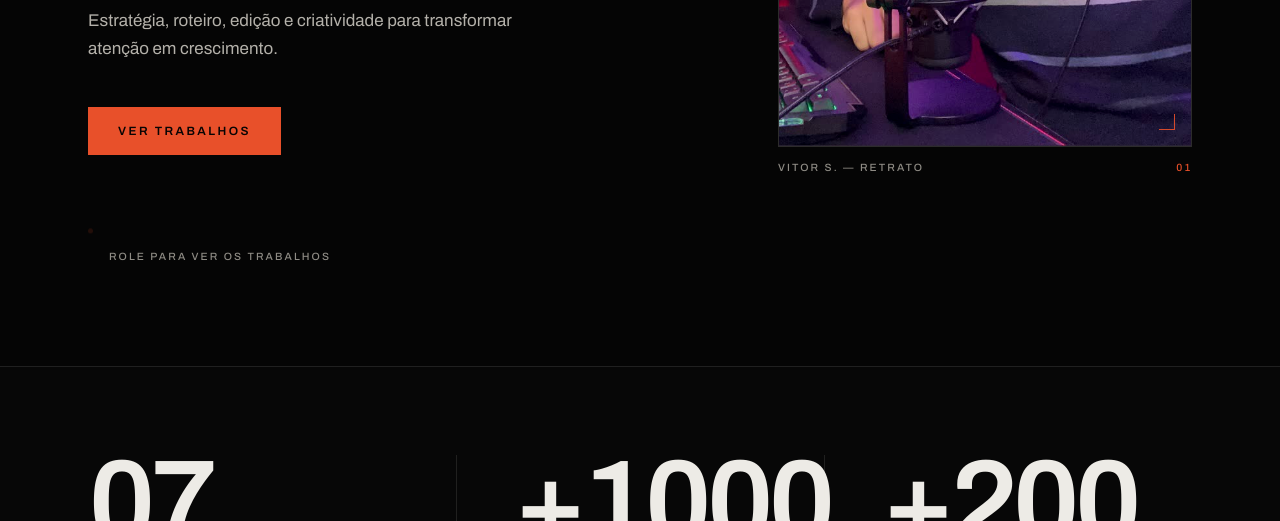
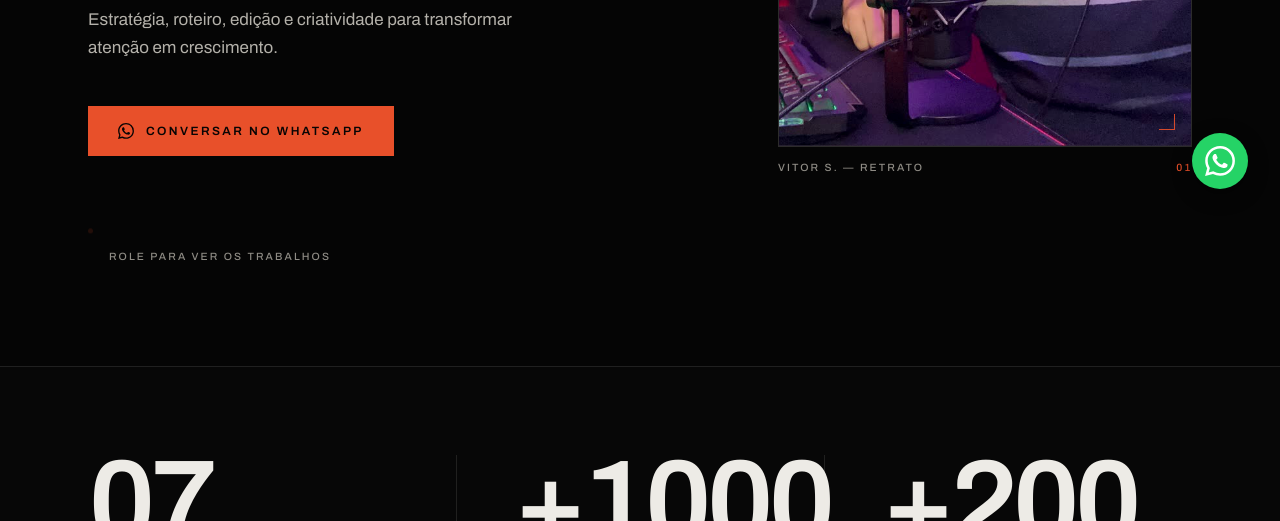
Before and after one commit to Angelopdd/portfolio-vitor-preview, a plain HTML site: page index.html in a window 1280 px wide. Shown: the part 579-1100 px from the top of the page. Drawn offline with Linux system fonts and the light colour scheme.

Commit message:
WhatsApp: botão na seção inicial e botão flutuante
- "Ver trabalhos" substituído por "Conversar no WhatsApp" (mesmo estilo e posição)
- Botão flutuante circular de 56px, #25D366, fixo no canto inferior direito, respeitando a área segura
- Botão da seção Contato mantido

Co-Authored-By: Claude Opus 5.5 <noreply@anthropic.com>

```diff
--- a/index.html
+++ b/index.html
@@ -2,7 +2,7 @@
 <html lang="pt-BR">
 <head>
 <meta charset="utf-8">
-<meta name="viewport" content="width=device-width, initial-scale=1">
+<meta name="viewport" content="width=device-width, initial-scale=1, viewport-fit=cover">
 <title>Vitor S. — Criação de conteúdo e estratégia digital</title>
 <meta name="description" content="Estratégia, roteiro, edição e criatividade para transformar atenção em crescimento.">
 <meta property="og:title" content="Vitor S. — Criação de conteúdo e estratégia digital">
@@ -67,6 +67,14 @@
     .btn-solid:hover{background:var(--ink);color:#050505}
     .btn svg{width:16px;height:16px;flex:none;fill:currentColor}
     .btn:focus-visible,.nav a:focus-visible{outline:1px solid var(--accent);outline-offset:4px}
+    /* com viewport-fit=cover, o conteúdo mantém as margens laterais de antes no iPhone deitado (notch) */
+    body{padding-left:env(safe-area-inset-left);padding-right:env(safe-area-inset-right)}
+    /* WhatsApp flutuante: fixo no canto inferior direito, fora da área segura (notch / barra de início) */
+    .wa-float{position:fixed;right:calc(32px + env(safe-area-inset-right));bottom:calc(32px + env(safe-area-inset-bottom));z-index:55;width:56px;height:56px;border-radius:50%;background:#25D366;color:#fff;display:flex;align-items:center;justify-content:center;box-shadow:0 6px 20px rgba(0,0,0,.45);transition:transform .35s cubic-bezier(.2,.7,.2,1),box-shadow .35s ease;-webkit-tap-highlight-color:transparent}
+    .wa-float svg{width:30px;height:30px;flex:none;fill:currentColor}
+    .wa-float:hover{color:#fff;transform:translateY(-3px);box-shadow:0 10px 26px rgba(0,0,0,.5)}
+    .wa-float:focus-visible{outline:2px solid var(--ink);outline-offset:4px}
+    @media (max-width:720px){.wa-float{right:calc(20px + env(safe-area-inset-right));bottom:calc(20px + env(safe-area-inset-bottom))}}
 
     /* video placeholder */
     .vp{position:relative;display:flex;flex-direction:column;align-items:center;justify-content:center;gap:16px;background:var(--frame);border:1px solid var(--line);transition:border-color .5s cubic-bezier(.2,.7,.2,1),background .5s ease,transform .5s cubic-bezier(.2,.7,.2,1)}
@@ -279,7 +287,7 @@
           <p class="hin" style="margin-top:28px;font-size:17px;line-height:1.65;color:#B4B1AA;max-width:470px;animation-delay:.44s">Estratégia, roteiro, edição e criatividade para transformar atenção em crescimento.</p>
 
           <div class="hin" style="display:flex;gap:14px;margin-top:44px;flex-wrap:wrap;animation-delay:.54s">
-            <a href="#trabalhos" class="btn btn-solid">Ver trabalhos</a>
+            <a href="https://wa.me/5587991802625?text=Ol%C3%A1%2C%20Vitor%21%20Vi%20seu%20portf%C3%B3lio%20e%20gostaria%20de%20conversar%20sobre%20seus%20servi%C3%A7os." target="_blank" rel="noopener" class="btn btn-solid" aria-label="Conversar com Vitor no WhatsApp (abre em nova aba)"><svg viewBox="0 0 24 24" aria-hidden="true"><path d="M17.472 14.382c-.297-.149-1.758-.867-2.03-.967-.273-.099-.471-.148-.67.15-.197.297-.767.966-.94 1.164-.173.199-.347.223-.644.075-.297-.15-1.255-.463-2.39-1.475-.883-.788-1.48-1.761-1.653-2.059-.173-.297-.018-.458.13-.606.134-.133.298-.347.446-.52.149-.174.198-.298.298-.497.099-.198.05-.371-.025-.52-.075-.149-.669-1.612-.916-2.207-.242-.579-.487-.5-.669-.51-.173-.008-.371-.01-.57-.01-.198 0-.52.074-.792.372-.272.297-1.04 1.016-1.04 2.479 0 1.462 1.065 2.875 1.213 3.074.149.198 2.096 3.2 5.077 4.487.709.306 1.262.489 1.694.625.712.227 1.36.195 1.871.118.571-.085 1.758-.719 2.006-1.413.248-.694.248-1.289.173-1.413-.074-.124-.272-.198-.57-.347m-5.421 7.403h-.004a9.87 9.87 0 0 1-5.031-1.378l-.361-.214-3.741.982.998-3.648-.235-.374a9.86 9.86 0 0 1-1.51-5.26c.001-5.45 4.436-9.884 9.888-9.884 2.64 0 5.122 1.03 6.988 2.898a9.825 9.825 0 0 1 2.893 6.994c-.003 5.45-4.437 9.884-9.885 9.884m8.413-18.297A11.815 11.815 0 0 0 12.05 0C5.495 0 .16 5.335.157 11.892c0 2.096.547 4.142 1.588 5.945L.057 24l6.305-1.654a11.882 11.882 0 0 0 5.683 1.448h.005c6.554 0 11.89-5.335 11.893-11.893a11.821 11.821 0 0 0-3.48-8.413z"/></svg>Conversar no WhatsApp</a>
           </div>
         </div>
 
@@ -682,6 +690,9 @@
 
 </div>
 
+<!-- WhatsApp flutuante -->
+<a class="wa-float" href="https://wa.me/5587991802625?text=Ol%C3%A1%2C%20Vitor%21%20Vi%20seu%20portf%C3%B3lio%20e%20gostaria%20de%20conversar%20sobre%20seus%20servi%C3%A7os." target="_blank" rel="noopener" aria-label="Conversar com Vitor no WhatsApp (abre em nova aba)" title="Conversar no WhatsApp"><svg viewBox="0 0 24 24" aria-hidden="true" focusable="false"><path d="M17.472 14.382c-.297-.149-1.758-.867-2.03-.967-.273-.099-.471-.148-.67.15-.197.297-.767.966-.94 1.164-.173.199-.347.223-.644.075-.297-.15-1.255-.463-2.39-1.475-.883-.788-1.48-1.761-1.653-2.059-.173-.297-.018-.458.13-.606.134-.133.298-.347.446-.52.149-.174.198-.298.298-.497.099-.198.05-.371-.025-.52-.075-.149-.669-1.612-.916-2.207-.242-.579-.487-.5-.669-.51-.173-.008-.371-.01-.57-.01-.198 0-.52.074-.792.372-.272.297-1.04 1.016-1.04 2.479 0 1.462 1.065 2.875 1.213 3.074.149.198 2.096 3.2 5.077 4.487.709.306 1.262.489 1.694.625.712.227 1.36.195 1.871.118.571-.085 1.758-.719 2.006-1.413.248-.694.248-1.289.173-1.413-.074-.124-.272-.198-.57-.347m-5.421 7.403h-.004a9.87 9.87 0 0 1-5.031-1.378l-.361-.214-3.741.982.998-3.648-.235-.374a9.86 9.86 0 0 1-1.51-5.26c.001-5.45 4.436-9.884 9.888-9.884 2.64 0 5.122 1.03 6.988 2.898a9.825 9.825 0 0 1 2.893 6.994c-.003 5.45-4.437 9.884-9.885 9.884m8.413-18.297A11.815 11.815 0 0 0 12.05 0C5.495 0 .16 5.335.157 11.892c0 2.096.547 4.142 1.588 5.945L.057 24l6.305-1.654a11.882 11.882 0 0 0 5.683 1.448h.005c6.554 0 11.89-5.335 11.893-11.893a11.821 11.821 0 0 0-3.48-8.413z"/></svg></a>
+
 <script>
 (function(){
   if (!('IntersectionObserver' in window)) {
```
